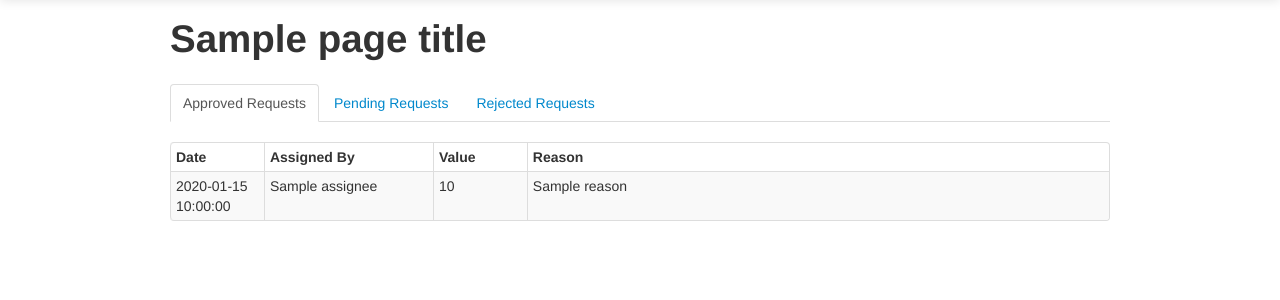
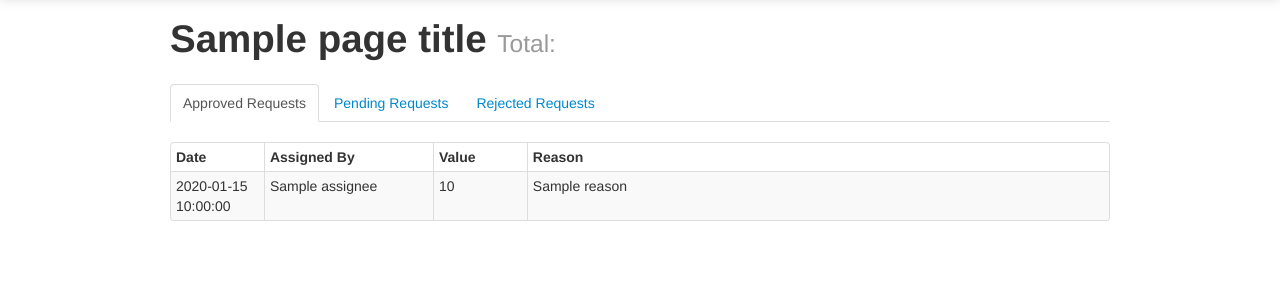
Before and after one commit to jzhang621/merit_app, a Flask app: template app/templates/pledge.html in a window 1280 px wide. Shown: the part 41-341 px from the top of the page. Run offline with Flask 2, Linux system fonts and the light colour scheme; the template is opened without the code that fills it: most values are stand-ins (such as "Sample title", 1, 10 or a date in 2020); some libraries are stand-ins or nearby versions.

Commit message:
added total subtitle for a pledge

```diff
--- a/app/templates/pledge.html
+++ b/app/templates/pledge.html
@@ -4,6 +4,11 @@
   {{ super() }}
   <link href="../static/css/pledge.css" rel="stylesheet">
 {% endblock %}
+
+{% block title %}
+  {{ super() }}
+  <small>Total: </small>
+{% endblock title %}
 
 {% block page %}
 
```
